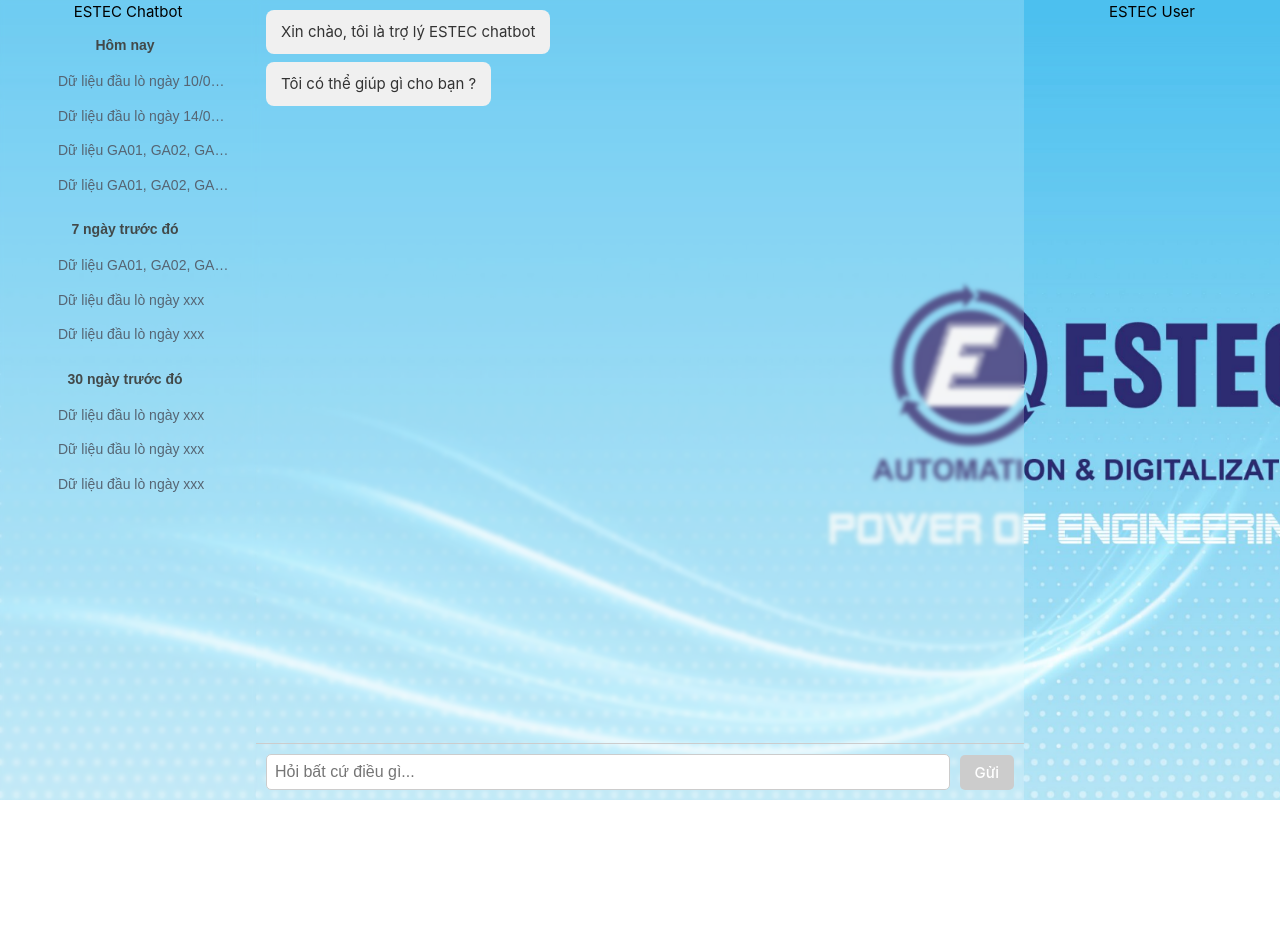
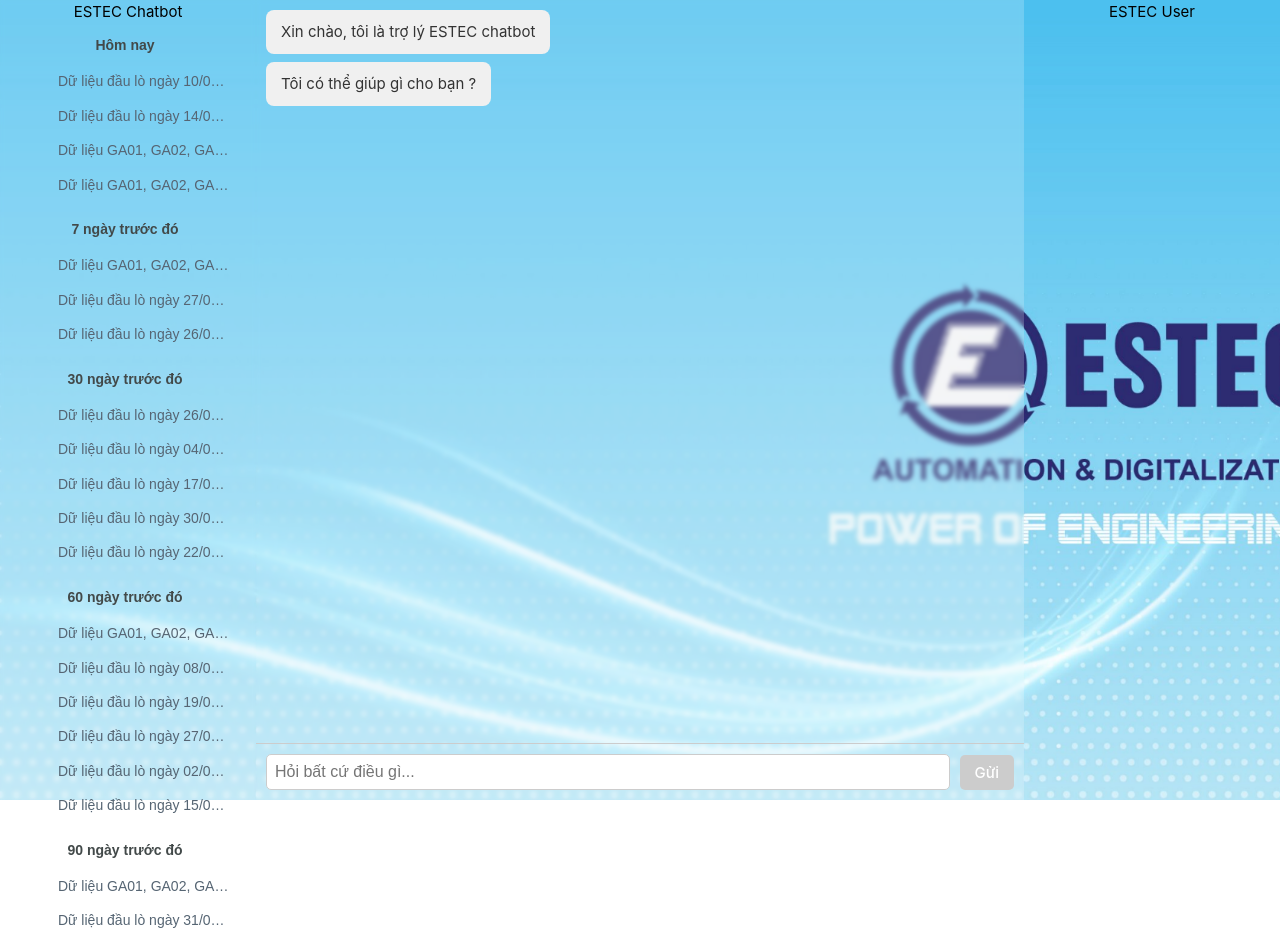
Before and after one commit to HuyHoESTEC/estec-chatbot-demo, a Vue app: page / in a window 1280 px wide. Shown: the top 946 px of the page. Before the commit the page ends 800 px from the top, so only its background shows below. Built offline with nearby package versions, Linux system fonts and the light colour scheme.

Commit message:
update-ui-sidebar

```diff
--- a/src/views/GenAiOption.vue
+++ b/src/views/GenAiOption.vue
@@ -36,18 +36,41 @@
                     label: "7 ngày trước đó",
                     items: [
                         { title: "Dữ liệu GA01, GA02, GA03 ngày 11/03/2025 lúc 12:30:00" },
-                        { title: "Dữ liệu đầu lò ngày xxx" },
-                        { title: "Dữ liệu đầu lò ngày xxx" }
+                        { title: "Dữ liệu đầu lò ngày 27/05/2025" },
+                        { title: "Dữ liệu đầu lò ngày 26/05/2025" }
                     ]
                 },
                 {
                     label: "30 ngày trước đó",
                     items: [
-                        { title: "Dữ liệu đầu lò ngày xxx" },
-                        { title: "Dữ liệu đầu lò ngày xxx" },
-                        { title: "Dữ liệu đầu lò ngày xxx" }
+                        { title: "Dữ liệu đầu lò ngày 26/05/2025" },
+                        { title: "Dữ liệu đầu lò ngày 04/06/2025" },
+                        { title: "Dữ liệu đầu lò ngày 17/05/2025" },
+                        { title: "Dữ liệu đầu lò ngày 30/05/2025" },
+                        { title: "Dữ liệu đầu lò ngày 22/05/2025" }
                     ]
-                }
+                },
+                {
+                    label: "60 ngày trước đó",
+                    items: [
+                        { title: "Dữ liệu GA01, GA02, GA03 ngày 11/03/2025 lúc 12:30:00" },
+                        { title: "Dữ liệu đầu lò ngày 08/06/2025" },
+                        { title: "Dữ liệu đầu lò ngày 19/05/2025" },
+                        { title: "Dữ liệu đầu lò ngày 27/05/2025" },
+                        { title: "Dữ liệu đầu lò ngày 02/06/2025" },
+                        { title: "Dữ liệu đầu lò ngày 15/05/2025" }
+                    ]
+                },
+                {
+                    label: "90 ngày trước đó",
+                    items: [
+                        { title: "Dữ liệu GA01, GA02, GA03 ngày 11/03/2025 lúc 12:30:00" },
+                        { title: "Dữ liệu đầu lò ngày 31/05/2025" },
+                        { title: "Dữ liệu đầu lò ngày 24/05/2025" },
+                        { title: "Dữ liệu đầu lò ngày 06/06/2025" },
+                        { title: "Dữ liệu đầu lò ngày 21/05/2025" },
+                    ]
+                },
             ]
         }
     }
```
